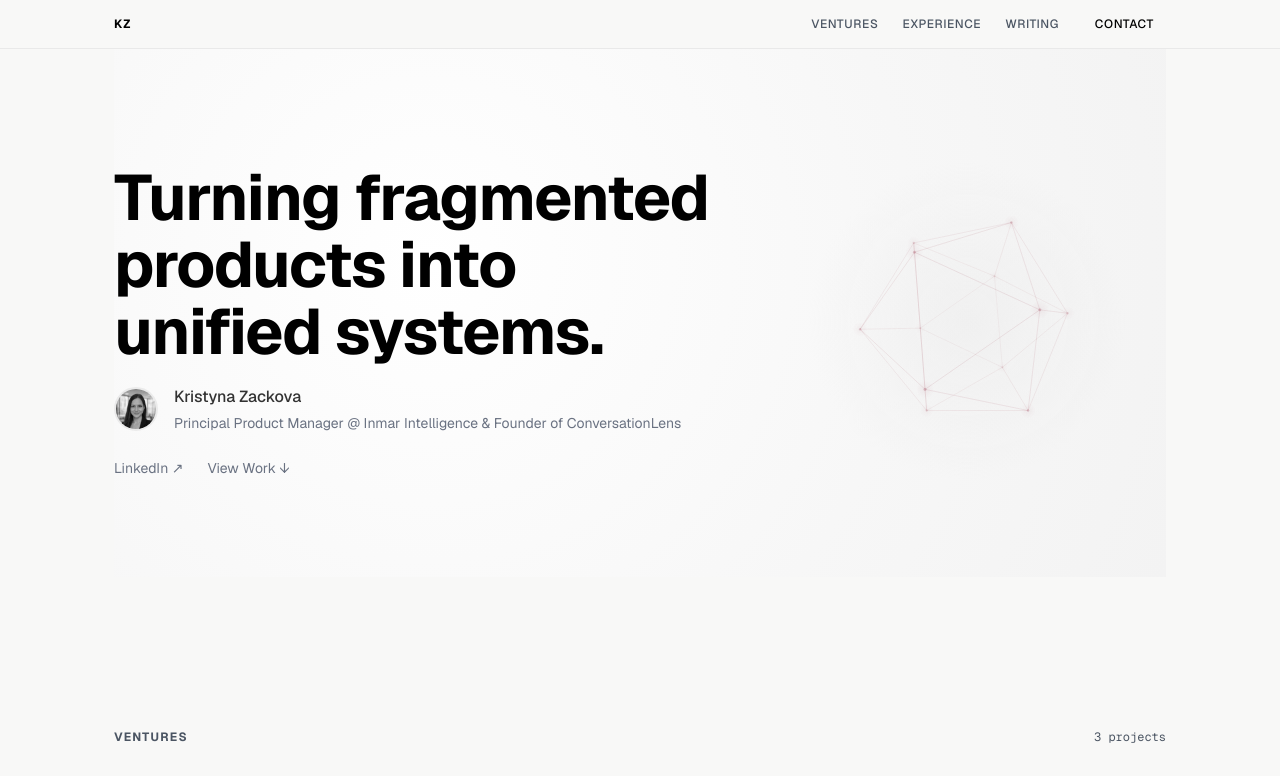
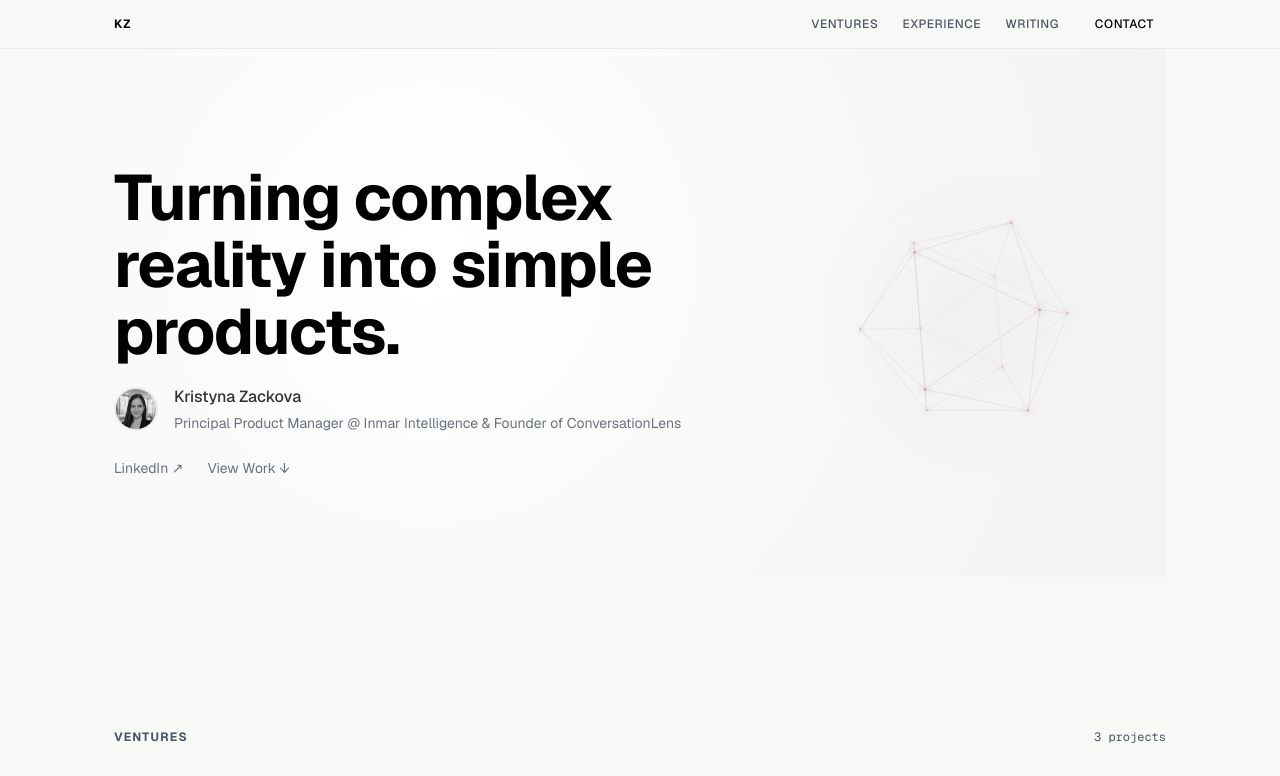
Before and after one commit to kristynazackova-personal/kristynazackova, a Next.js app: page / in a window 1280 px wide. Shown: the top 776 px of the page. Built offline with nearby package versions, Linux system fonts and the light colour scheme; a web font is replaced by a local one.

Commit message:
Update hero slogan
Co-Authored-By: Claude Opus 4.6 (1M context) <noreply@anthropic.com>

```diff
--- a/src/components/version-d.tsx
+++ b/src/components/version-d.tsx
@@ -131,7 +131,7 @@ export default function VersionD() {
                   className="text-[64px] leading-[1.05] tracking-[-0.02em] font-bold text-black animate-[fadeSlideIn_400ms_ease-out_both]"
                   style={{ transform: "translateX(-4px)" }}
                 >
-                  Turning fragmented products into unified systems.
+                  Turning complex reality into simple products.
                 </h1>
                 <div className="mt-5 flex items-start gap-4 animate-[fadeSlideIn_400ms_ease-out_100ms_both]">
                   <img
```
